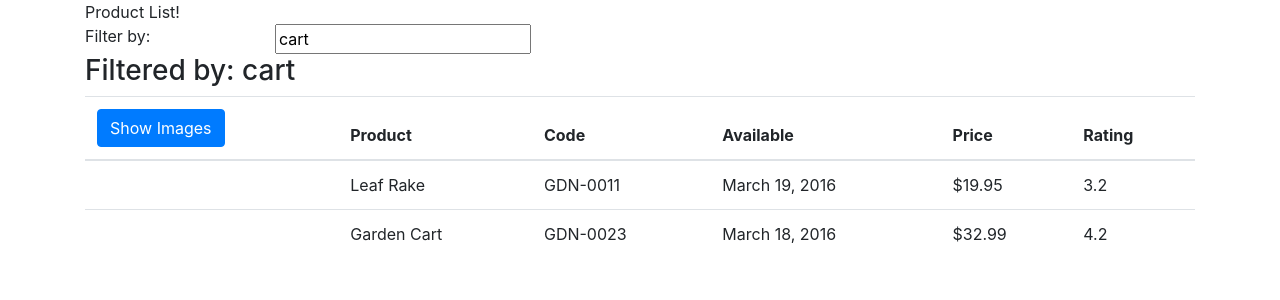
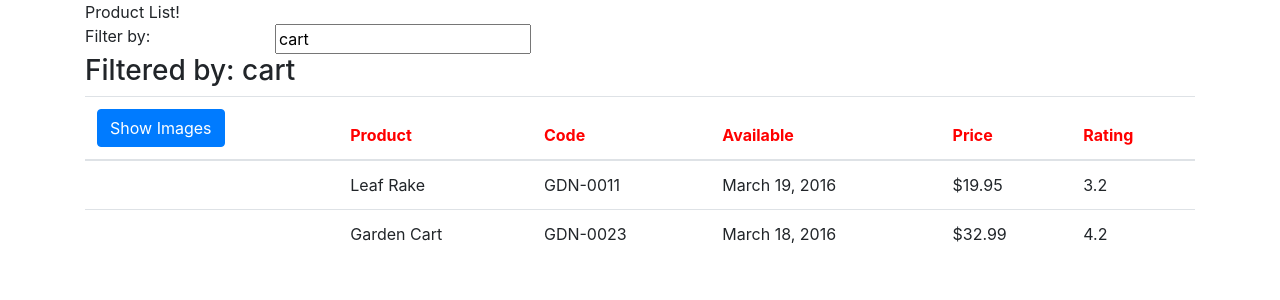
Before and after one commit to komitoff/APM, an Angular app in the folder APM/: page / in a window 1280 px wide. Shown: the top 300 px of the page. Built offline with nearby package versions, Linux system fonts and the light colour scheme.

Commit message:
Added custom style for the product-list component

```diff
--- /dev/null
+++ b/APM/src/app/products/product-list.component.css
@@ -0,0 +1,3 @@
+th {
+  color: red;
+}
--- a/APM/src/app/products/product-list.component.ts
+++ b/APM/src/app/products/product-list.component.ts
@@ -3,7 +3,8 @@ import { IProduct } from "./product";
 
 @Component({
     selector: 'pm-products',
-    templateUrl: './product-list.component.html'
+    templateUrl: './product-list.component.html',
+    styleUrls: ['./product-list.component.css', ]
 })
 export class ProductListComponent {
   pageTitle: string = 'Product List!';
```
